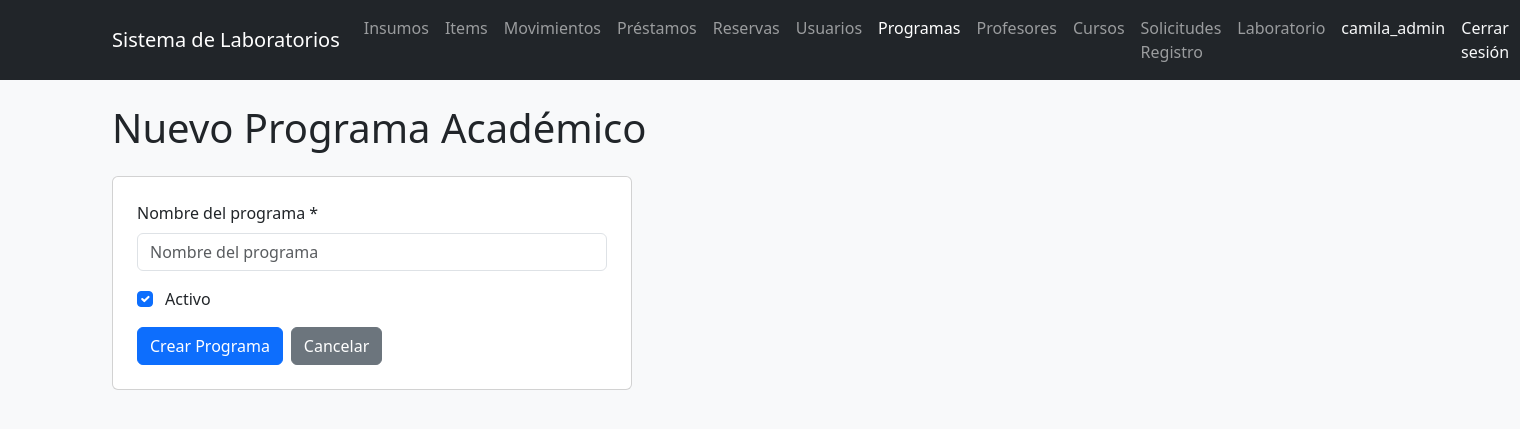
After one commit to Camila-cabarcas/SISTEMA_LABORATORIOS, a Django app: page /usuarios/programas/crear/ in a window 1520 px wide. The commit adds this page. Shown: the top 429 px of the page. Run offline with Django 5.2, Linux system fonts and the light colour scheme; a user stored in the database is signed in; data comes from the database, SQL or seed files in the repository; both versions use the stored data as it was after the commit.

Commit message:
feat: modelo ProgramaAcademico — selector desplegable desde BD en todos los formularios, CRUD para Admin

```diff
--- a/reservas/views.py
+++ b/reservas/views.py
@@ -79,7 +79,9 @@ def crear_reserva(request):
     from users.models import Usuario
     from django.db.models import Q
 
+    from users.models import ProgramaAcademico
     laboratorios = Laboratorio.objects.all()
+    programas = ProgramaAcademico.objects.filter(activo=True)
 
     if request.method == 'POST':
         tipo          = request.POST.get('tipo_solicitante', 'estudiante')
@@ -180,11 +182,13 @@ def crear_reserva(request):
         return render(request, 'reservas/crear.html', {
             'errors': errors,
             'laboratorios': laboratorios,
+            'programas': programas,
             'post_data': request.POST,
         })
 
     return render(request, 'reservas/crear.html', {
         'laboratorios': laboratorios,
+        'programas': programas,
     })
 
 
--- a/solicitudes/forms.py
+++ b/solicitudes/forms.py
@@ -89,6 +89,13 @@ class EstudianteSolicitudForm(forms.ModelForm):
         self.instance.tipo_solicitante = 'estudiante'
         if user and user.is_authenticated:
             self.instance.usuario = user
+
+        # Cargar programas desde la base de datos
+        from users.models import ProgramaAcademico
+        self.fields['programa'].choices = (
+            [('', '--- Selecciona un programa ---')] +
+            [(p.nombre, p.nombre) for p in ProgramaAcademico.objects.filter(activo=True)]
+        )
 
         # Hacer campos requeridos de forma segura
         campos_requeridos = ['nombre', 'cedula', 'programa', 'laboratorio', 'fecha_reserva', 'hora_inicio', 'hora_fin']
--- a/templates/base_general.html
+++ b/templates/base_general.html
@@ -25,6 +25,7 @@
         <a class="nav-link" href="/prestamos/">Préstamos</a>
         <a class="nav-link" href="/reservas/">Reservas</a>
         <a class="nav-link" href="/usuarios/">Usuarios</a>
+        <a class="nav-link {% if '/usuarios/programas' in request.path %}active{% endif %}" href="/usuarios/programas/">Programas</a>
         <a class="nav-link {% if '/usuarios/profesores' in request.path %}active{% endif %}" href="/usuarios/profesores/">
             Profesores
             {% if notif_profesores > 0 %}<span class="badge bg-danger ms-1">{{ notif_profesores }}</span>{% endif %}
--- /dev/null
+++ b/templates/usuarios/crear_programa.html
@@ -0,0 +1,37 @@
+{% extends 'base_general.html' %}
+
+{% block contenido %}
+
+<h1 class="mb-4">Nuevo Programa Académico</h1>
+
+<div class="card p-4" style="max-width: 520px;">
+    <form method="POST">
+        {% csrf_token %}
+
+        {% if form.non_field_errors %}
+        <div class="alert alert-danger">
+            {% for error in form.non_field_errors %}<div>{{ error }}</div>{% endfor %}
+        </div>
+        {% endif %}
+
+        <div class="mb-3">
+            <label class="form-label">Nombre del programa *</label>
+            {{ form.nombre }}
+            {% if form.nombre.errors %}
+                <div class="invalid-feedback d-block">{{ form.nombre.errors }}</div>
+            {% endif %}
+        </div>
+
+        <div class="mb-3 form-check">
+            {{ form.activo }}
+            <label class="form-check-label ms-1">Activo</label>
+        </div>
+
+        <div class="d-flex gap-2 mt-3">
+            <button type="submit" class="btn btn-primary">Crear Programa</button>
+            <a href="/usuarios/programas/" class="btn btn-secondary">Cancelar</a>
+        </div>
+    </form>
+</div>
+
+{% endblock %}
--- a/users/forms.py
+++ b/users/forms.py
@@ -1,10 +1,10 @@
 """
 forms.py — users
 Formularios para crear y editar usuarios del sistema (UsuarioForm, EditarUsuarioForm,
-ProfesorForm y EditarProfesorForm).
+ProfesorForm y EditarProfesorForm) y gestión de ProgramaAcademico.
 """
 from django import forms
-from .models import Usuario
+from .models import Usuario, ProgramaAcademico
 
 
 class UsuarioForm(forms.ModelForm):
@@ -87,6 +87,13 @@ class UsuarioForm(forms.ModelForm):
 
 class ProfesorForm(forms.ModelForm):
 
+    programa = forms.ModelChoiceField(
+        queryset=ProgramaAcademico.objects.filter(activo=True),
+        required=False,
+        empty_label='-- Selecciona un programa --',
+        widget=forms.Select(attrs={'class': 'form-select'}),
+    )
+
     class Meta:
         model = Usuario
         fields = ['first_name', 'last_name', 'email', 'codigo', 'programa']
@@ -103,13 +110,21 @@ class ProfesorForm(forms.ModelForm):
             'codigo': forms.TextInput(
                 attrs={'class': 'form-control', 'placeholder': 'Cédula'}
             ),
-            'programa': forms.TextInput(
-                attrs={'class': 'form-control', 'placeholder': 'Programa académico'}
-            ),
         }
+
+    def clean_programa(self):
+        programa = self.cleaned_data.get('programa')
+        return programa.nombre if programa else ''
 
 
 class EditarProfesorForm(forms.ModelForm):
+
+    programa = forms.ModelChoiceField(
+        queryset=ProgramaAcademico.objects.filter(activo=True),
+        required=False,
+        empty_label='-- Selecciona un programa --',
+        widget=forms.Select(attrs={'class': 'form-select'}),
+    )
 
     class Meta:
         model = Usuario
@@ -119,8 +134,20 @@ class EditarProfesorForm(forms.ModelForm):
             'last_name':  forms.TextInput(attrs={'class': 'form-control'}),
             'email':      forms.EmailInput(attrs={'class': 'form-control'}),
             'codigo':     forms.TextInput(attrs={'class': 'form-control'}),
-            'programa':   forms.TextInput(attrs={'class': 'form-control'}),
         }
+
+    def __init__(self, *args, **kwargs):
+        super().__init__(*args, **kwargs)
+        if self.instance and self.instance.pk and self.instance.programa:
+            prog = ProgramaAcademico.objects.filter(
+                nombre=self.instance.programa
+            ).first()
+            if prog:
+                self.initial['programa'] = prog.pk
+
+    def clean_programa(self):
+        programa = self.cleaned_data.get('programa')
+        return programa.nombre if programa else ''
 
 
 class EditarUsuarioForm(forms.ModelForm):
@@ -176,3 +203,16 @@ class EditarUsuarioForm(forms.ModelForm):
                 }
             ),
         }
+
+
+class ProgramaAcademicoForm(forms.ModelForm):
+
+    class Meta:
+        model = ProgramaAcademico
+        fields = ['nombre', 'activo']
+        widgets = {
+            'nombre': forms.TextInput(
+                attrs={'class': 'form-control', 'placeholder': 'Nombre del programa'}
+            ),
+            'activo': forms.CheckboxInput(attrs={'class': 'form-check-input'}),
+        }
--- a/users/models.py
+++ b/users/models.py
@@ -8,6 +8,19 @@ from django.contrib.auth.models import AbstractUser
 
 class Rol(models.Model):
     nombre = models.CharField(max_length=100)
+
+    def __str__(self):
+        return self.nombre
+
+
+class ProgramaAcademico(models.Model):
+    nombre = models.CharField(max_length=200, unique=True)
+    activo = models.BooleanField(default=True)
+
+    class Meta:
+        ordering = ['nombre']
+        verbose_name = 'Programa académico'
+        verbose_name_plural = 'Programas académicos'
 
     def __str__(self):
         return self.nombre
--- a/users/urls.py
+++ b/users/urls.py
@@ -14,6 +14,10 @@ from .views import (
     detalle_profesor,
     editar_profesor,
     toggle_profesor,
+    lista_programas,
+    crear_programa,
+    editar_programa,
+    eliminar_programa,
 )
 
 urlpatterns = [
@@ -28,4 +32,9 @@ urlpatterns = [
     path('profesores/<int:id>/', detalle_profesor, name='detalle_profesor'),
     path('profesores/<int:id>/editar/', editar_profesor, name='editar_profesor'),
     path('profesores/<int:id>/toggle/', toggle_profesor, name='toggle_profesor'),
+    # Programas académicos
+    path('programas/', lista_programas, name='lista_programas'),
+    path('programas/crear/', crear_programa, name='crear_programa'),
+    path('programas/<int:id>/editar/', editar_programa, name='editar_programa'),
+    path('programas/<int:id>/eliminar/', eliminar_programa, name='eliminar_programa'),
 ]
--- a/users/views.py
+++ b/users/views.py
@@ -6,8 +6,8 @@ y gestión completa de profesores (Administrador o Encargado).
 from django.shortcuts import render, redirect, get_object_or_404
 from django.db.models import Q
 from users.decorators import rol_requerido
-from .models import Usuario, Rol
-from .forms import UsuarioForm, EditarUsuarioForm, ProfesorForm, EditarProfesorForm
+from .models import Usuario, Rol, ProgramaAcademico
+from .forms import UsuarioForm, EditarUsuarioForm, ProfesorForm, EditarProfesorForm, ProgramaAcademicoForm
 
 
 @rol_requerido('Administrador')
@@ -156,7 +156,8 @@ def crear_profesor(request):
             return redirect('lista_profesores')
     else:
         form = ProfesorForm()
-    return render(request, 'usuarios/crear_profesor.html', {'form': form})
+    programas = ProgramaAcademico.objects.filter(activo=True)
+    return render(request, 'usuarios/crear_profesor.html', {'form': form, 'programas': programas})
 
 
 @rol_requerido('Administrador', 'Encargado')
@@ -180,9 +181,11 @@ def editar_profesor(request, id):
             return redirect('detalle_profesor', id=profesor.id)
     else:
         form = EditarProfesorForm(instance=profesor)
+    programas = ProgramaAcademico.objects.filter(activo=True)
     return render(request, 'usuarios/editar_profesor.html', {
         'form': form,
         'profesor': profesor,
+        'programas': programas,
     })
 
 
@@ -193,3 +196,58 @@ def toggle_profesor(request, id):
         profesor.is_active = not profesor.is_active
         profesor.save()
     return redirect('detalle_profesor', id=id)
+
+
+# ── Gestión de programas académicos ─────────────────────────────────────────
+
+@rol_requerido('Administrador')
+def lista_programas(request):
+    programas = ProgramaAcademico.objects.all()
+    return render(request, 'usuarios/lista_programas.html', {'programas': programas})
+
+
+@rol_requerido('Administrador')
+def crear_programa(request):
+    if request.method == 'POST':
+        form = ProgramaAcademicoForm(request.POST)
+        if form.is_valid():
+            form.save()
+            return redirect('lista_programas')
+    else:
+        form = ProgramaAcademicoForm()
+    return render(request, 'usuarios/crear_programa.html', {'form': form})
+
+
+@rol_requerido('Administrador')
+def editar_programa(request, id):
+    programa = get_object_or_404(ProgramaAcademico, id=id)
+    if request.method == 'POST':
+        form = ProgramaAcademicoForm(request.POST, instance=programa)
+        if form.is_valid():
+            form.save()
+            return redirect('lista_programas')
+    else:
+        form = ProgramaAcademicoForm(instance=programa)
+    return render(request, 'usuarios/editar_programa.html', {
+        'form': form,
+        'programa': programa,
+    })
+
+
+@rol_requerido('Administrador')
+def eliminar_programa(request, id):
+    from solicitudes.models import SolicitudReserva, SolicitudRegistroProfesor
+    programa = get_object_or_404(ProgramaAcademico, id=id)
+    error = None
+    if request.method == 'POST':
+        if (Usuario.objects.filter(programa=programa.nombre).exists() or
+                SolicitudReserva.objects.filter(programa=programa.nombre).exists() or
+                SolicitudRegistroProfesor.objects.filter(programa=programa.nombre).exists()):
+            error = 'No se puede eliminar: hay registros vinculados a este programa.'
+        else:
+            programa.delete()
+            return redirect('lista_programas')
+    return render(request, 'usuarios/confirmar_eliminar_programa.html', {
+        'programa': programa,
+        'error': error,
+    })
```
Also changed, not shown: solicitudes/views.py (+5 -2 lines), templates/reservas/crear.html (+9 -2 lines), templates/solicitudes/estudiante.html (+9 -1 lines), templates/solicitudes/registro_profesor.html (+9 -2 lines), templates/usuarios/confirmar_eliminar_programa.html (added, +24 -0 lines), templates/usuarios/editar_programa.html (added, +37 -0 lines), templates/usuarios/lista_programas.html (added, +50 -0 lines), db.sqlite3, users/migrations/0002_add_programa_academico.py (added).
